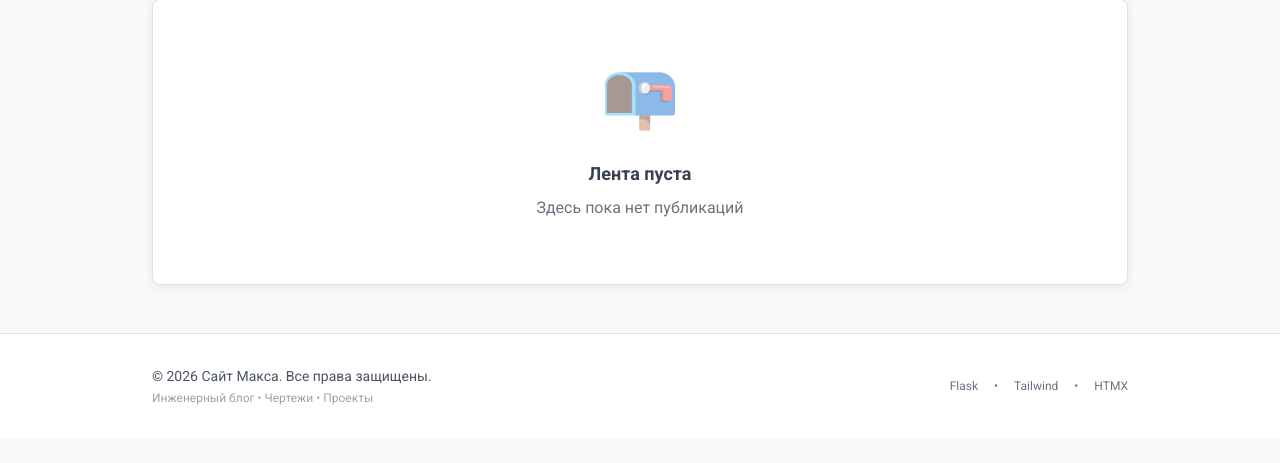
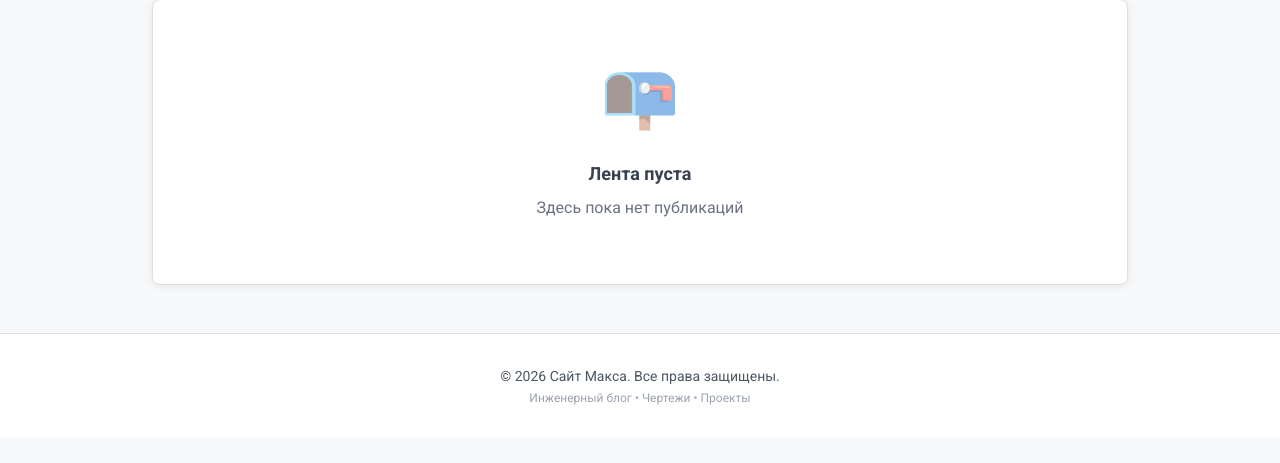
Before and after one commit to Alast0rRL/mymess, a Flask app: page / in a window 1280 px wide. Shown: the part 159-622 px from the top of the page. Run offline with Flask 3, Linux system fonts and the light colour scheme; some libraries are stand-ins or nearby versions.

Commit message:
Remove tech stack info from footer
Co-authored-by: Qwen-Coder <qwen-coder@alibabacloud.com>

```diff
--- a/templates/base.html
+++ b/templates/base.html
@@ -59,9 +59,7 @@
 
     <!-- Футер -->
     <footer class="footer-clean py-8">
-        <div class="max-w-5xl mx-auto px-6">
-            <div class="flex flex-col md:flex-row justify-between items-center gap-4">
-                <div class="text-center md:text-left">
+        <div class="max-w-5xl mx-auto px-6 text-center">
             <p class="text-gray-600 text-sm">
                 © 2026 Сайт Макса. Все права защищены.
             </p>
@@ -69,15 +67,6 @@
                 Инженерный блог • Чертежи • Проекты
             </p>
         </div>
-                <div class="flex items-center gap-4 text-xs text-gray-500">
-                    <span>Flask</span>
-                    <span>•</span>
-                    <span>Tailwind</span>
-                    <span>•</span>
-                    <span>HTMX</span>
-                </div>
-            </div>
-        </div>
     </footer>
 
     {% block extra_js %}{% endblock %}
```
Lines whose indentation alone changed are shown as unchanged.
